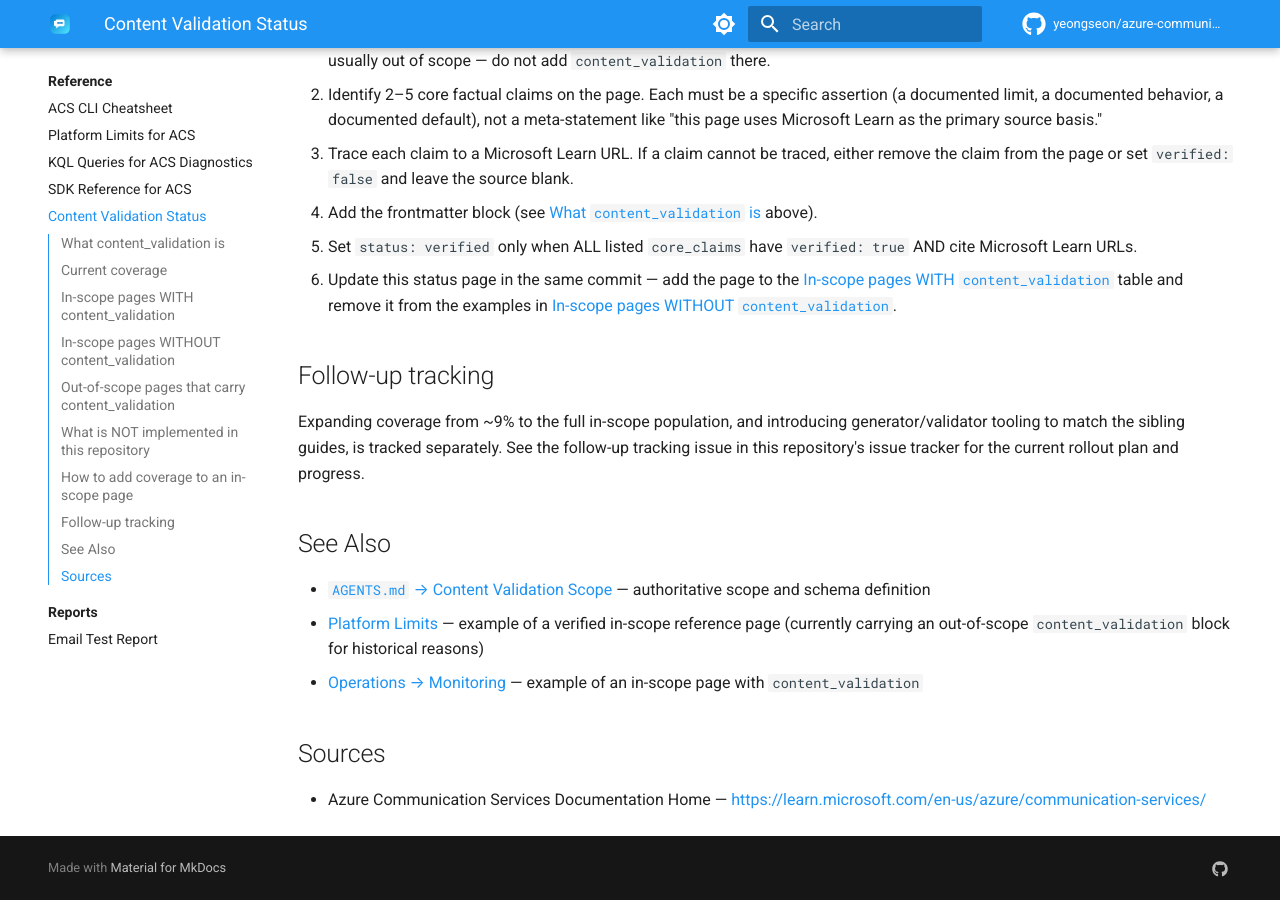
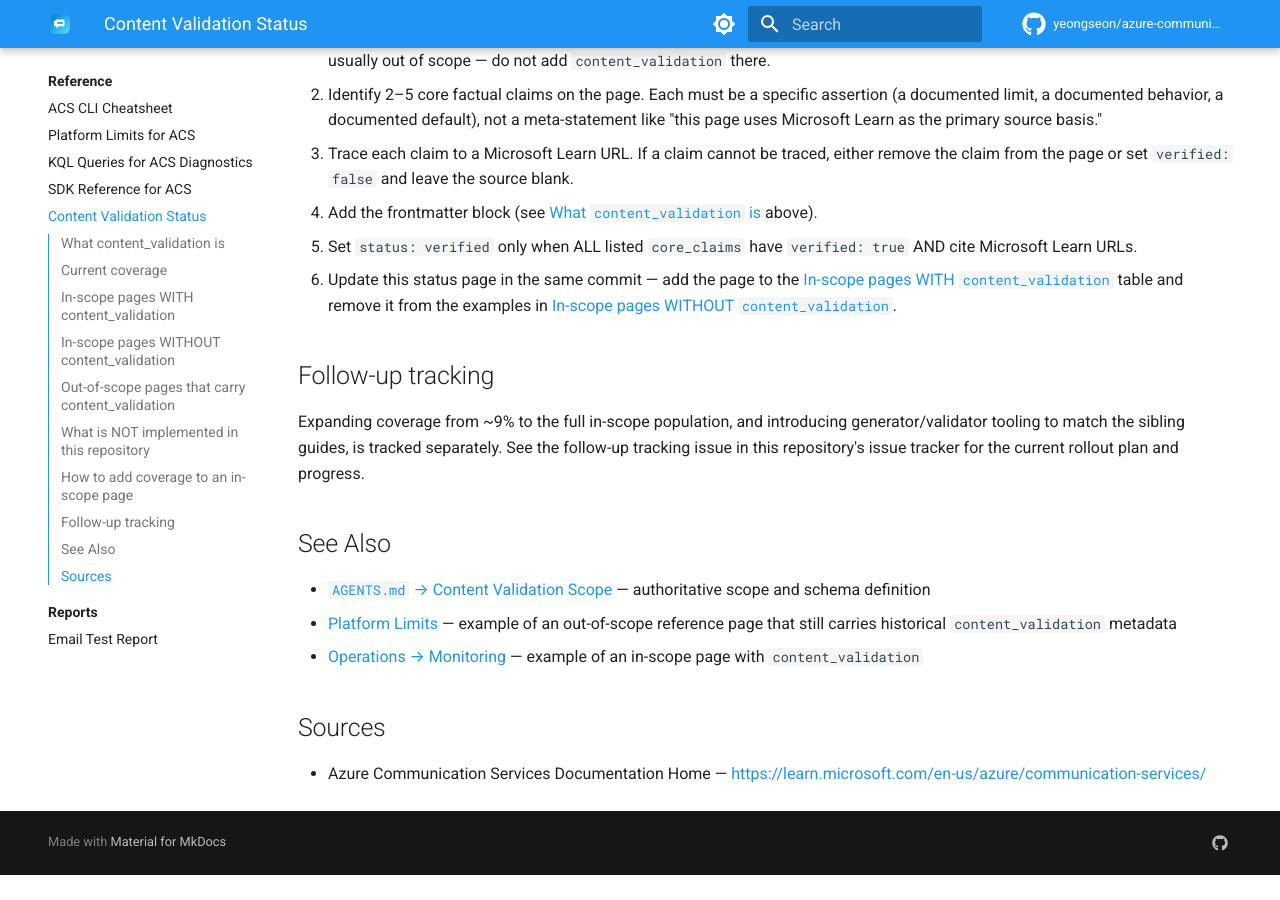
Before and after one commit to yeongseon/azure-communication-services-practical-guide, an MkDocs documentation site: the page built from docs/reference/content-validation-status.md, in a window 1280 px wide and 900 px high, scrolled down 3853 px. Built offline with MkDocs 1.6.1 and Material for MkDocs 9.7.7, drawn with Linux system fonts in a browser that asks for light colours; comment, search, counter and statistics services are not loaded; after the commit the page ends 4728 px from its top, so only the background shows below that.

Commit message:
docs: correct See Also bullet to say "out-of-scope" not "in-scope"
Oracle review of PR #13 flagged that a See Also bullet mislabeled the
Platform Limits reference page as "in-scope" while the same page explicitly
lists reference/** as out of scope. That contradiction defeats the
truth-in-docs purpose of the snapshot.

Fix: reword the bullet to describe Platform Limits as an out-of-scope
reference page that still carries historical content_validation metadata.
No other wording changes.

```diff
--- a/docs/reference/content-validation-status.md
+++ b/docs/reference/content-validation-status.md
@@ -112,7 +112,7 @@
 ## See Also
 
 - [`AGENTS.md` → Content Validation Scope](https://github.com/yeongseon/azure-communication-services-practical-guide/blob/main/AGENTS.md#content-validation-scope) — authoritative scope and schema definition
-- [Platform Limits](platform-limits.md) — example of a verified in-scope reference page (currently carrying an out-of-scope `content_validation` block for historical reasons)
+- [Platform Limits](platform-limits.md) — example of an out-of-scope reference page that still carries historical `content_validation` metadata
 - [Operations → Monitoring](../operations/monitoring.md) — example of an in-scope page with `content_validation`
 
 ## Sources
```
